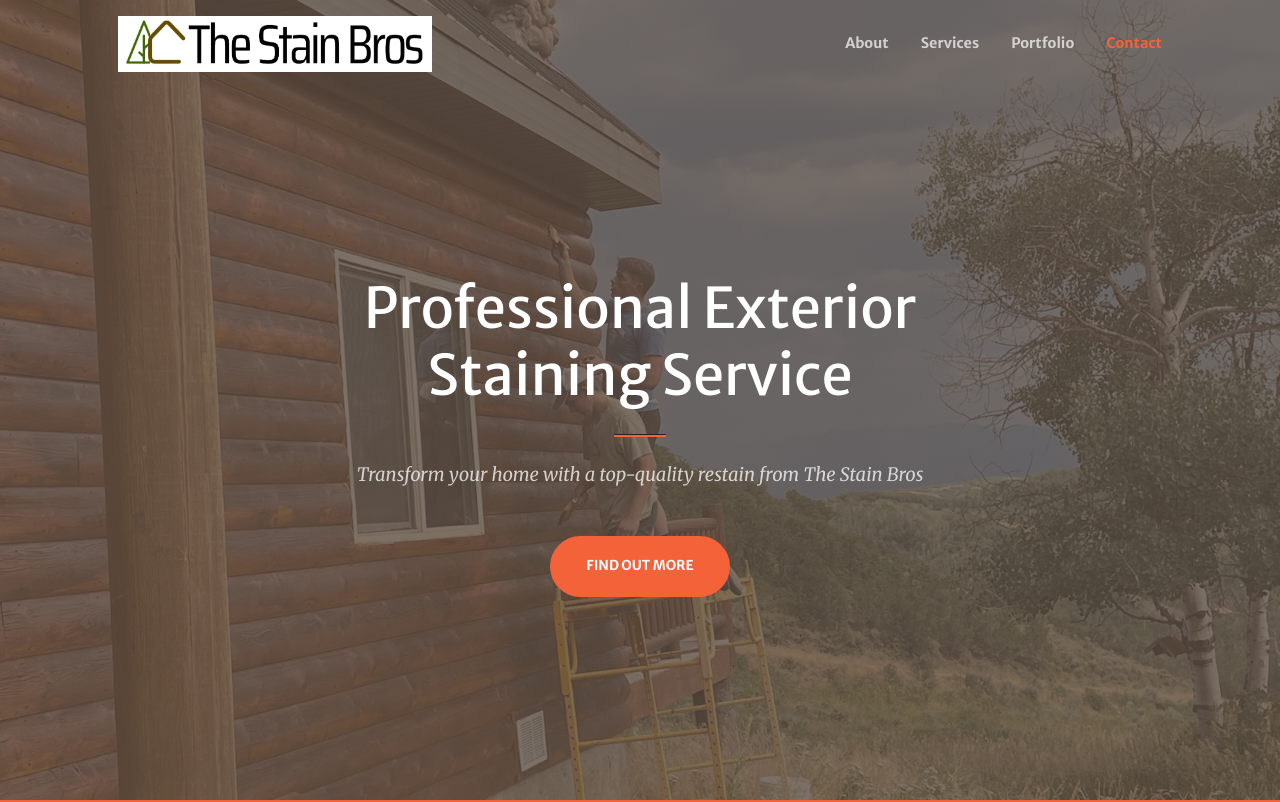
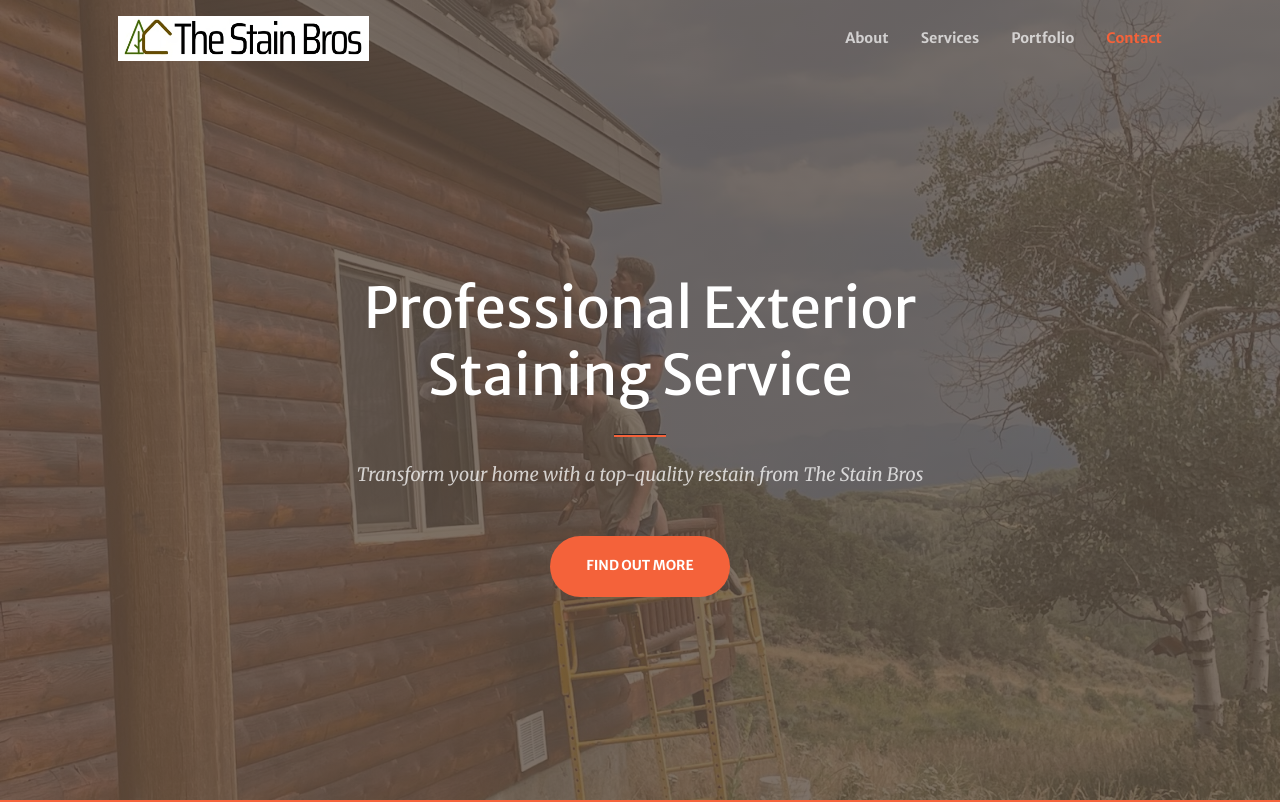
Before and after one commit to TheStainBros/MainSite, a plain HTML site: page index.html in a window 1280 px wide. Shown: the top 802 px of the page. Drawn offline with nearby package versions, Linux system fonts and the light colour scheme; some packages are replaced by stand-ins of ours; a script that the page names is missing.

Commit message:
Update index.html

```diff
--- a/index.html
+++ b/index.html
@@ -23,7 +23,7 @@
         <!-- Navigation-->
         <nav class="navbar navbar-expand-lg navbar-light fixed-top py-3" id="mainNav">
             <div class="container px-4 px-lg-5">
-                <img src="assets/img/tsblogo-frontwhite-long.png" alt="TheStainBros" style="width: 314px; height: 56px;">
+                <img src="assets/img/tsblogo-frontwhite-long.png" alt="TheStainBros" style="width: 251px; height: 45px;">
                 <button class="navbar-toggler navbar-toggler-right" type="button" data-bs-toggle="collapse" data-bs-target="#navbarResponsive" aria-controls="navbarResponsive" aria-expanded="false" aria-label="Toggle navigation"><span class="navbar-toggler-icon"></span></button>
                 <div class="collapse navbar-collapse" id="navbarResponsive">
                     <ul class="navbar-nav ms-auto my-2 my-lg-0">
```
